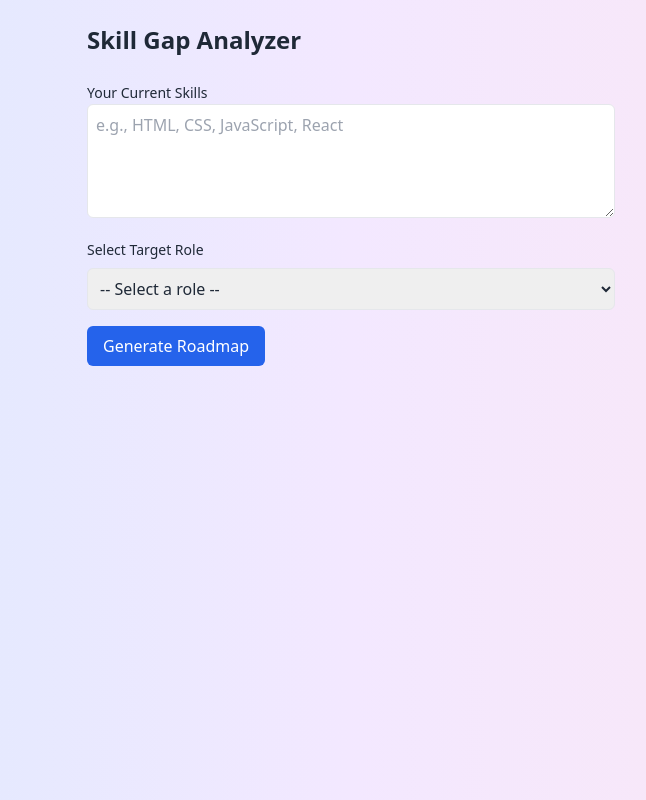
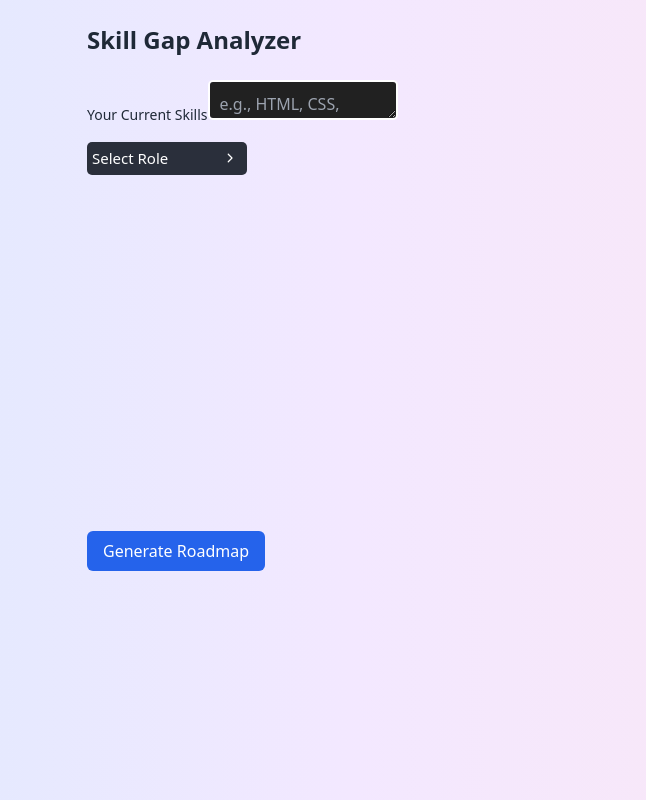
Before and after one commit to PradnyaKulkarni2005/DreamCanvas, a Next.js app: page /analyze in a window 1280 px wide. Shown: the whole page, without its empty margins (289-935 px from the left). Built offline with nearby package versions, Linux system fonts and the light colour scheme.

Commit message:
added loader

```diff
--- a/src/app/analyze/page.tsx
+++ b/src/app/analyze/page.tsx
@@ -1,20 +1,17 @@
 'use client';
 import { useState } from 'react';
+import Loader from '@/app/components/Loader';
 import RoleSelector from '@/app/components/RoleSelector';
-// useRouter - a hook from Next.js that allows you to programmatically navigate between pages
 import { useRouter } from 'next/navigation';
+import '@/app/components/inputfield.css';
 
 export default function AnalyzePage() {
-  // initializing the router to navigate between pages
   const router = useRouter();
   const [skills, setSkills] = useState('');
   const [role, setRole] = useState('');
-  // loading state to show a loading indicator while the roadmap is being generated
   const [loading, setLoading] = useState(false);
 
   const handleSubmit = async (e: React.FormEvent) => {
-  // prevent the default form submission behavior
-  // This is important to prevent the page from reloading
     e.preventDefault();
 
     if (!skills || !role) {
@@ -24,30 +21,21 @@ export default function AnalyzePage() {
     setLoading(true);
 
     try {
-    // Sending a POST request to the API endpoint to generate the roadmap
-    // The request body contains the user's skills and target role
       const res = await fetch('/api/generate-roadmap', {
         method: 'POST',
         headers: { 'Content-Type': 'application/json' },
         body: JSON.stringify({ skills, role }),
       });
-    // data - the response from the API
+
       const data = await res.json();
-// Check if the response contains an error or if the roadmap is missing
-    if (data.error) {
-      throw new Error(data.error);
-    }
-    // Check if the response contains a valid roadmap
-    if (!data.roadmap) {
-      throw new Error('Invalid response format received.');
-    }
-// storing the roadmap and missing skills in localStorage
-    // This allows the roadmap to be accessed later on the roadmap page
+
+      if (data.error) throw new Error(data.error);
+      if (!data.roadmap) throw new Error('Invalid response format received.');
+
       localStorage.setItem('roadmap', JSON.stringify(data.roadmap));
       localStorage.setItem('missingSkills', JSON.stringify(data.missingSkills));
       localStorage.setItem('targetRole', role);
-// Redirecting the user to the roadmap page after successful generation
-// push - a method from the useRouter hook to navigate to a different page
+
       router.push('/roadmap');
     } catch (error: any) {
       console.error("Roadmap generation error:", error);
@@ -57,23 +45,34 @@ export default function AnalyzePage() {
     }
   };
 
-
   return (
     <div className="max-w-xl mx-auto p-6 space-y-6">
       <h1 className="text-2xl font-bold">Skill Gap Analyzer</h1>
+
+      {loading ? (
+        <div className="flex justify-center mt-10">
+          <Loader />
+        </div>
+      ) : (
         <form onSubmit={handleSubmit} className="space-y-4">
           <div>
             <label className="text-sm font-medium">Your Current Skills</label>
             <textarea
-            className="w-full border rounded-md p-2"
               rows={4}
               placeholder="e.g., HTML, CSS, JavaScript, React"
               value={skills}
               onChange={(e) => setSkills(e.target.value)}
+              className="input"
             />
           </div>
 
           <RoleSelector value={role} onChange={setRole} />
+
+          {role && (
+            <p className="text-sm text-gray-600">
+              Selected Role: <strong>{role}</strong>
+            </p>
+          )}
 
           <button
             type="submit"
@@ -82,10 +81,10 @@ export default function AnalyzePage() {
             }`}
             disabled={loading}
           >
-  {loading ? "Generating..." : "Generate Roadmap"}
+            {loading ? 'Generating...' : 'Generate Roadmap'}
           </button>
-
         </form>
+      )}
     </div>
   );
 }
--- /dev/null
+++ b/src/app/components/Loader.tsx
@@ -0,0 +1,9 @@
+import './loader.css';
+
+export default function Loader() {
+  return (
+    <div className="flex justify-center items-center py-10">
+      <div className="loader"></div>
+    </div>
+  );
+}
--- a/src/app/components/RoleSelector.tsx
+++ b/src/app/components/RoleSelector.tsx
@@ -1,28 +1,57 @@
-'use client'
-import { roles } from '@/app/libs/roles';
-// Interface - like blueprint that describes what properties a component or object should have
-// here ,RoleSelectorProps is an interface which expects two props: 1. value (string) and 2. onChange (function that takes a string and returns void)
-// This interface helps ensure that the component receives the correct type of props, making it easier to
-interface RoleSelectorProps {
+'use client';
+import { roles } from '@/app/libs/roles'; // import the roles array from the roles module
+import './inputfield.css'; // the custom select styles
+
+export default function RoleSelector({
+  value,
+  onChange,
+}: {
   value: string;
-  onChange: (value: string) => void;
-}
-// RoleSelector component - a reusable component that allows users to select a role from a dropdown list
-// It takes two props: value (the currently selected role) and onChange (a function that updates the selected role)
-export default function RoleSelector({ value, onChange }: RoleSelectorProps) {
+  onChange: (val: string) => void;
+}) {
   return (
-    <div className="flex flex-col gap-2">
-      <label className="text-sm font-medium">Select Target Role</label>
-      <select
-        className="p-2 border rounded-md"
-        value={value}
-        onChange={(e) => onChange(e.target.value)}
+    <div className="select">
+      <div
+        className="selected"
+        data-default="Select Role"
+        {...roles.reduce(
+          (acc, role, i) => ({ ...acc, [`data-${i + 1}`]: role }),
+          {}
+        )}
       >
-        <option value="">-- Select a role --</option>
-        {roles.map((role) => (
-          <option key={role} value={role}>{role}</option>
+        <svg
+          xmlns="http://www.w3.org/2000/svg"
+          height="1em"
+          viewBox="0 0 512 512"
+          className="arrow"
+        >
+          <path d="M233.4 406.6c12.5 12.5 32.8 12.5 45.3 0l192-192c12.5-12.5 12.5-32.8 0-45.3s-32.8-12.5-45.3 0L256 338.7 86.6 169.4c-12.5-12.5-32.8-12.5-45.3 0s-12.5 32.8 0 45.3l192 192z" />
+        </svg>
+      </div>
+
+      <div className="options">
+        <div title="default">
+          <input id="all" name="role" type="radio" defaultChecked />
+          <label
+            className="option"
+            htmlFor="all"
+            data-txt="Select Role"
+            onClick={() => onChange('')}
+          />
+        </div>
+
+        {roles.map((role, index) => (
+          <div key={role} title={role}>
+            <input id={`role-${index}`} name="role" type="radio" />
+            <label
+              className="option"
+              htmlFor={`role-${index}`}
+              data-txt={role}
+              onClick={() => onChange(role)}
+            />
+          </div>
         ))}
-      </select>
+      </div>
     </div>
   );
 }
--- /dev/null
+++ b/src/app/components/inputfield.css
@@ -0,0 +1,119 @@
+/* From Uiverse.io by Yaseen549 */
+.input {
+  background-color: #212121;
+  max-width: 190px;
+  height: 40px;
+  padding: 10px;
+  /* text-align: center; */
+  border: 2px solid white;
+  border-radius: 5px;
+  /* box-shadow: 3px 3px 2px rgb(249, 255, 85); */
+}
+
+.input:focus {
+  color: rgb(0, 255, 255);
+  background-color: #212121;
+  outline-color: rgb(0, 255, 255);
+  box-shadow: -3px -3px 15px rgb(0, 255, 255);
+  transition: .1s;
+  transition-property: box-shadow;
+}
+
+/* From Uiverse.io by 3bdel3ziz-T */
+.select {
+  width: fit-content;
+  cursor: pointer;
+  position: relative;
+  transition: 300ms;
+  color: white;
+  overflow: hidden;
+}
+
+.selected {
+  background-color: #2a2f3b;
+  padding: 5px;
+  margin-bottom: 3px;
+  border-radius: 5px;
+  position: relative;
+  z-index: 100000;
+  font-size: 15px;
+  display: flex;
+  align-items: center;
+  justify-content: space-between;
+}
+
+.arrow {
+  position: relative;
+  right: 0px;
+  height: 10px;
+  transform: rotate(-90deg);
+  width: 25px;
+  fill: white;
+  z-index: 100000;
+  transition: 300ms;
+}
+
+.options {
+  display: flex;
+  flex-direction: column;
+  border-radius: 5px;
+  padding: 5px;
+  background-color: #2a2f3b;
+  position: relative;
+  top: -100px;
+  opacity: 0;
+  transition: 300ms;
+}
+
+.select:hover > .options {
+  opacity: 1;
+  top: 0;
+}
+
+.select:hover > .selected .arrow {
+  transform: rotate(0deg);
+}
+
+.option {
+  border-radius: 5px;
+  padding: 5px;
+  transition: 300ms;
+  background-color: #2a2f3b;
+  width: 150px;
+  font-size: 15px;
+}
+.option:hover {
+  background-color: #323741;
+}
+
+.options input[type="radio"] {
+  display: none;
+}
+
+.options label {
+  display: inline-block;
+}
+.options label::before {
+  content: attr(data-txt);
+}
+
+.options input[type="radio"]:checked + label {
+  display: none;
+}
+
+.options input[type="radio"]#all:checked + label {
+  display: none;
+}
+
+.select:has(.options input[type="radio"]#all:checked) .selected::before {
+  content: attr(data-default);
+}
+.select:has(.options input[type="radio"]#option-1:checked) .selected::before {
+  content: attr(data-one);
+}
+.select:has(.options input[type="radio"]#option-2:checked) .selected::before {
+  content: attr(data-two);
+}
+.select:has(.options input[type="radio"]#option-3:checked) .selected::before {
+  content: attr(data-three);
+}
--- /dev/null
+++ b/src/app/components/loader.css
@@ -0,0 +1,61 @@
+/* From Uiverse.io by alexruix */
+.loader {
+  position: relative;
+  width: 120px;
+  height: 90px;
+  margin: 0 auto;
+}
+
+.loader:before {
+  content: "";
+  position: absolute;
+  bottom: 30px;
+  left: 50px;
+  height: 30px;
+  width: 30px;
+  border-radius: 50%;
+  background: #2a9d8f;
+  animation: loading-bounce 0.5s ease-in-out infinite alternate;
+}
+
+.loader:after {
+  content: "";
+  position: absolute;
+  right: 0;
+  top: 0;
+  height: 7px;
+  width: 45px;
+  border-radius: 4px;
+  box-shadow: 0 5px 0 #f2f2f2, -35px 50px 0 #f2f2f2, -70px 95px 0 #f2f2f2;
+  animation: loading-step 1s ease-in-out infinite;
+}
+
+@keyframes loading-bounce {
+  0% {
+    transform: scale(1, 0.7);
+  }
+  40% {
+    transform: scale(0.8, 1.2);
+  }
+  60% {
+    transform: scale(1, 1);
+  }
+  100% {
+    bottom: 140px;
+  }
+}
+
+@keyframes loading-step {
+  0% {
+    box-shadow: 0 10px 0 rgba(0, 0, 0, 0),
+                0 10px 0 #f2f2f2,
+                -35px 50px 0 #f2f2f2,
+                -70px 90px 0 #f2f2f2;
+  }
+  100% {
+    box-shadow: 0 10px 0 #f2f2f2,
+                -35px 50px 0 #f2f2f2,
+                -70px 90px 0 #f2f2f2,
+                -70px 90px 0 rgba(0, 0, 0, 0);
+  }
+}
--- a/src/app/roadmap/page.tsx
+++ b/src/app/roadmap/page.tsx
@@ -1,5 +1,6 @@
 'use client';
 import { useEffect, useState } from 'react';
+
 //interface - like a blueprint for an object
 // This interface defines the structure of each roadmap item
 //  for the roadmap item
```
Lines whose indentation alone changed are shown as unchanged.
